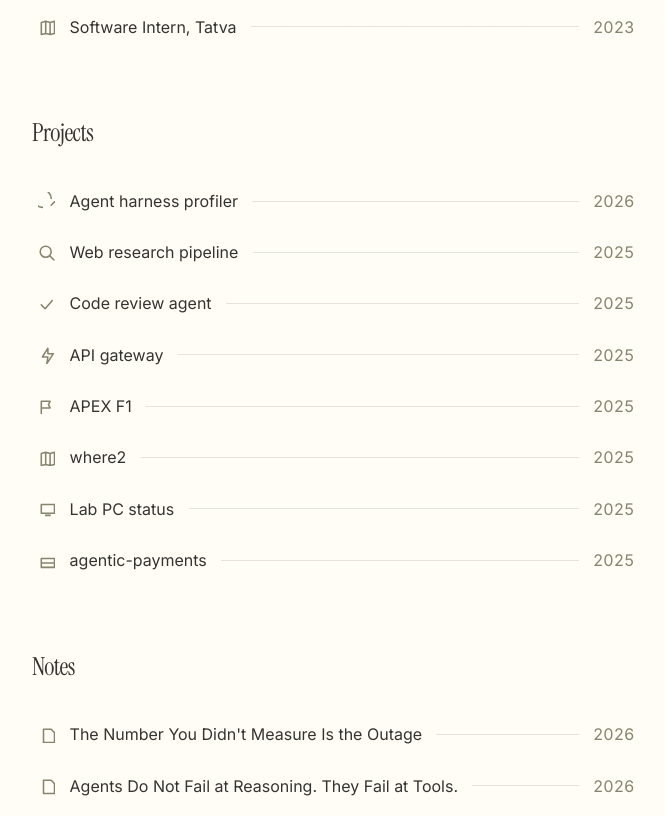
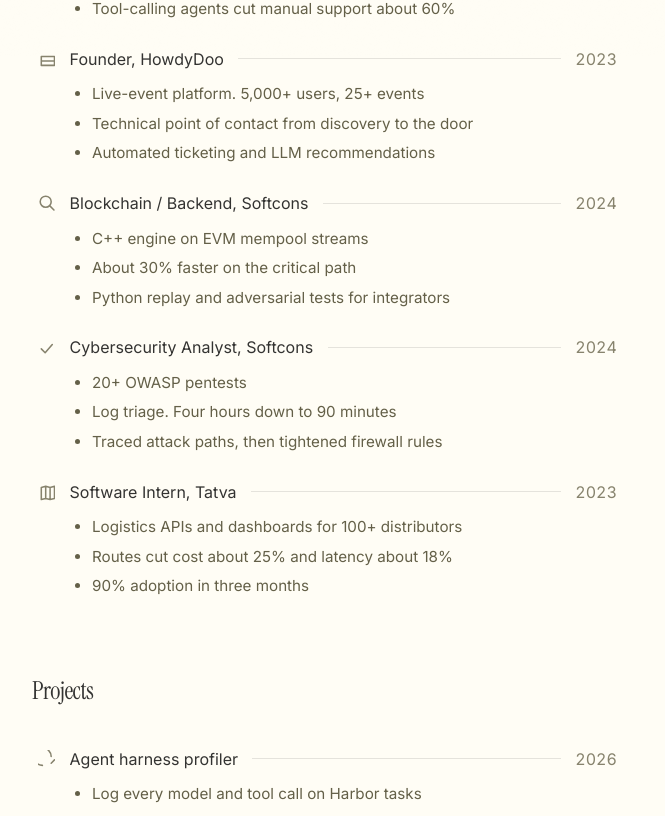
Before and after one commit to bsashank2710/sashank-portfolio, a React (Vite) app: page / in a window 1280 px wide. Shown: the part 744-1560 px from the top of the page, without its empty margins (304-969 px from the left). Built offline with nearby package versions, Linux system fonts and the light colour scheme.

Commit message:
Open film reviews as cards, lift the hovered poster, and show work points on home.

```diff
--- a/src/App.tsx
+++ b/src/App.tsx
@@ -1,5 +1,5 @@
 import { useEffect, useState } from 'react'
-import { EXPERIENCE, EXPERIENCE_INDEX, PROJECT_DETAILS, PROJECTS } from './data/work'
+import { EXPERIENCE, PROJECTS, type WorkItem } from './data/work'
 import { CURRENTLY_READING, LIBRARY } from './data/library'
 import { WRITINGS, getWriting } from './data/writings'
 import { ROTATION } from './data/rotation'
@@ -42,6 +42,25 @@ function Layout({ children }: { children: React.ReactNode }) {
   )
 }
 
+function Row({
+  icon,
+  name,
+  year,
+}: {
+  icon: string
+  name: string
+  year: string
+}) {
+  return (
+    <>
+      <TinyIcon name={icon} />
+      <span className="post-title">{name}</span>
+      <span className="post-separator" />
+      <span className="post-year">{year}</span>
+    </>
+  )
+}
+
 function Leader({
   icon,
   name,
@@ -53,29 +72,41 @@ function Leader({
   year: string
   to?: string
 }) {
-  const inner = (
-    <>
-      <TinyIcon name={icon} />
-      <span className="post-title">{name}</span>
-      <span className="post-separator" />
-      <span className="post-year">{year}</span>
-    </>
-  )
   return (
     <li className="post-item">
       {to ? (
         <a className="post-link" href={to}>
-          {inner}
+          <Row icon={icon} name={name} year={year} />
         </a>
       ) : (
-        <div className="post-link">{inner}</div>
+        <div className="post-link">
+          <Row icon={icon} name={name} year={year} />
+        </div>
       )}
+    </li>
+  )
+}
+
+function PointRow({ item }: { item: WorkItem }) {
+  return (
+    <li className="post-item is-open">
+      <div className="post-link">
+        <Row icon={item.icon} name={item.name} year={item.year} />
+      </div>
+      <div className="point-card">
+        <ul>
+          {item.points.map((point) => (
+            <li key={point}>{point}</li>
+          ))}
+        </ul>
+      </div>
     </li>
   )
 }
 
 function Fan() {
   const [open, setOpen] = useState<string | null>(null)
+  const [hot, setHot] = useState<string | null>(null)
   const active = ROTATION.find((item) => item.id === open)
 
   return (
@@ -84,8 +115,12 @@ function Fan() {
         {ROTATION.map((item) => (
           <button
             key={item.id}
-            className={`cover${open === item.id ? ' is-on' : ''}`}
-            onClick={() => setOpen(item.id)}
+            className={`cover${open === item.id ? ' is-on' : ''}${hot === item.id ? ' is-hot' : ''}`}
+            onMouseEnter={() => setHot(item.id)}
+            onMouseLeave={() => setHot(null)}
+            onFocus={() => setHot(item.id)}
+            onBlur={() => setHot(null)}
+            onClick={() => setOpen((current) => (current === item.id ? null : item.id))}
             type="button"
           >
             <img src={item.poster} alt={item.title} />
@@ -93,17 +128,23 @@ function Fan() {
         ))}
       </div>
       {active && (
-        <div className="picked">
+        <article className="flick-card">
           <img className="picked-cover" src={active.poster} alt="" />
-          <div className="picked-copy">
+          <div className="flick-copy">
             <h3>{active.title}</h3>
-            <p>{active.year}</p>
-            <p>{active.blurb}</p>
+            <p className="flick-meta">
+              {active.year} · {active.director}
+            </p>
+            <div className="flick-review">
+              {active.review.split(/\n\n+/).map((p) => (
+                <p key={p.slice(0, 40)}>{p}</p>
+              ))}
+            </div>
             <button type="button" onClick={() => setOpen(null)}>
               Close
             </button>
           </div>
-        </div>
+        </article>
       )}
     </div>
   )
@@ -160,8 +201,8 @@ function Home() {
       <section>
         <h2>Work</h2>
         <ul className="post-list">
-          {EXPERIENCE_INDEX.map((item) => (
-            <Leader key={item.name} icon={item.icon} name={item.name} year={item.year} />
+          {EXPERIENCE.map((item) => (
+            <PointRow key={item.name} item={item} />
           ))}
         </ul>
       </section>
@@ -170,7 +211,7 @@ function Home() {
         <h2>Projects</h2>
         <ul className="post-list">
           {PROJECTS.map((item) => (
-            <Leader key={item.name} icon={item.icon} name={item.name} year={item.year} />
+            <PointRow key={item.name} item={item} />
           ))}
         </ul>
       </section>
@@ -203,10 +244,11 @@ function Home() {
   )
 }
 
-function WorkItemRow({ item }: { item: (typeof EXPERIENCE)[number] }) {
+function WorkItemRow({ item }: { item: WorkItem }) {
   return (
     <li className="work-item">
       <h3>{item.name}</h3>
+      <p className="work-year">{item.year}</p>
       <ul>
         {item.points.map((point) => (
           <li key={point}>{point}</li>
@@ -224,7 +266,7 @@ function Work() {
       </a>
       <header>
         <h1>Work</h1>
-        <p className="lede">Jobs in one list. Projects in the other.</p>
+        <p className="lede">Jobs in one list. Projects in the other. Three points each.</p>
       </header>
       <section>
         <h2>Experience</h2>
@@ -237,7 +279,7 @@ function Work() {
       <section>
         <h2>Projects</h2>
         <ul className="work-list">
-          {PROJECT_DETAILS.map((item) => (
+          {PROJECTS.map((item) => (
             <WorkItemRow key={item.name} item={item} />
           ))}
         </ul>
--- a/src/data/work.ts
+++ b/src/data/work.ts
@@ -1,37 +1,15 @@
-export interface IndexItem {
+export interface WorkItem {
   name: string
   year: string
   icon: string
-}
-
-export interface WorkItem {
-  name: string
   points: [string, string, string]
 }
 
-export const EXPERIENCE_INDEX: IndexItem[] = [
-  { name: 'Graduate Assistant, NYU', year: '2025', icon: 'monitor' },
-  { name: 'SDE Intern, ODStudio', year: '2025', icon: 'bolt' },
-  { name: 'Founder, HowdyDoo', year: '2023', icon: 'ticket' },
-  { name: 'Blockchain / Backend, Softcons', year: '2024', icon: 'search' },
-  { name: 'Cybersecurity Analyst, Softcons', year: '2024', icon: 'check' },
-  { name: 'Software Intern, Tatva', year: '2023', icon: 'map' },
-]
-
-export const PROJECTS: IndexItem[] = [
-  { name: 'Agent harness profiler', year: '2026', icon: 'gauge' },
-  { name: 'Web research pipeline', year: '2025', icon: 'search' },
-  { name: 'Code review agent', year: '2025', icon: 'check' },
-  { name: 'API gateway', year: '2025', icon: 'bolt' },
-  { name: 'APEX F1', year: '2025', icon: 'flag' },
-  { name: 'where2', year: '2025', icon: 'map' },
-  { name: 'Lab PC status', year: '2025', icon: 'monitor' },
-  { name: 'agentic-payments', year: '2025', icon: 'ticket' },
-]
-
 export const EXPERIENCE: WorkItem[] = [
   {
-    name: 'NYU, Graduate Assistant',
+    name: 'Graduate Assistant, NYU',
+    year: '2025',
+    icon: 'monitor',
     points: [
       'Linux labs for 120+ students',
       'Python autograders. Grading time cut in half',
@@ -39,7 +17,9 @@ export const EXPERIENCE: WorkItem[] = [
     ],
   },
   {
-    name: 'ODStudio, SDE Intern',
+    name: 'SDE Intern, ODStudio',
+    year: '2025',
+    icon: 'bolt',
     points: [
       'Partner APIs with retries, backoff, and rate limits',
       '10K+ events a day at 99.9% uptime',
@@ -47,7 +27,9 @@ export const EXPERIENCE: WorkItem[] = [
     ],
   },
   {
-    name: 'HowdyDoo, Founder',
+    name: 'Founder, HowdyDoo',
+    year: '2023',
+    icon: 'ticket',
     points: [
       'Live-event platform. 5,000+ users, 25+ events',
       'Technical point of contact from discovery to the door',
@@ -55,7 +37,9 @@ export const EXPERIENCE: WorkItem[] = [
     ],
   },
   {
-    name: 'Softcons, Blockchain / Backend',
+    name: 'Blockchain / Backend, Softcons',
+    year: '2024',
+    icon: 'search',
     points: [
       'C++ engine on EVM mempool streams',
       'About 30% faster on the critical path',
@@ -63,7 +47,9 @@ export const EXPERIENCE: WorkItem[] = [
     ],
   },
   {
-    name: 'Softcons, Cybersecurity Analyst',
+    name: 'Cybersecurity Analyst, Softcons',
+    year: '2024',
+    icon: 'check',
     points: [
       '20+ OWASP pentests',
       'Log triage. Four hours down to 90 minutes',
@@ -71,7 +57,9 @@ export const EXPERIENCE: WorkItem[] = [
     ],
   },
   {
-    name: 'Tatva Enterprises, Software Intern',
+    name: 'Software Intern, Tatva',
+    year: '2023',
+    icon: 'map',
     points: [
       'Logistics APIs and dashboards for 100+ distributors',
       'Routes cut cost about 25% and latency about 18%',
@@ -80,9 +68,11 @@ export const EXPERIENCE: WorkItem[] = [
   },
 ]
 
-export const PROJECT_DETAILS: WorkItem[] = [
+export const PROJECTS: WorkItem[] = [
   {
-    name: 'Coding Agent Harness Profiler',
+    name: 'Agent harness profiler',
+    year: '2026',
+    icon: 'gauge',
     points: [
       'Log every model and tool call on Harbor tasks',
       'Measure TTFT, ITL, and throughput',
@@ -90,7 +80,9 @@ export const PROJECT_DETAILS: WorkItem[] = [
     ],
   },
   {
-    name: 'Agentic Web Research Pipeline',
+    name: 'Web research pipeline',
+    year: '2025',
+    icon: 'search',
     points: [
       'Plan queries, fetch with Playwright, return valid JSON',
       'Held-out accuracy above 90% with retries and citation checks',
@@ -98,7 +90,9 @@ export const PROJECT_DETAILS: WorkItem[] = [
     ],
   },
   {
-    name: 'LLM Code Review Agent',
+    name: 'Code review agent',
+    year: '2025',
+    icon: 'check',
     points: [
       'Static analysis plus a tool-using LLM on pull requests',
       'Automate about 70% of routine comments',
@@ -106,7 +100,9 @@ export const PROJECT_DETAILS: WorkItem[] = [
     ],
   },
   {
-    name: 'High-Throughput API Gateway',
+    name: 'API gateway',
+    year: '2025',
+    icon: 'bolt',
     points: [
       'Go, Redis, Kubernetes. JWT and per-tenant rate limits',
       '10K+ RPS at 99.9% uptime',
@@ -115,6 +111,8 @@ export const PROJECT_DETAILS: WorkItem[] = [
   },
   {
     name: 'APEX F1',
+    year: '2025',
+    icon: 'flag',
     points: [
       'Expo app and FastAPI backend for Formula 1',
       'OpenF1, Ergast, and FastF1 data',
@@ -123,6 +121,8 @@ export const PROJECT_DETAILS: WorkItem[] = [
   },
   {
     name: 'where2',
+    year: '2025',
+    icon: 'map',
     points: [
       'Live heatmap of Charleston nightlife',
       'See how busy a spot is before you walk in',
@@ -130,7 +130,9 @@ export const PROJECT_DETAILS: WorkItem[] = [
     ],
   },
   {
-    name: 'NYU Lab PC Status',
+    name: 'Lab PC status',
+    year: '2025',
+    icon: 'monitor',
     points: [
       'Real-time health for lab machines',
       'Uptime, load, and failure signals',
@@ -139,6 +141,8 @@ export const PROJECT_DETAILS: WorkItem[] = [
   },
   {
     name: 'agentic-payments',
+    year: '2025',
+    icon: 'ticket',
     points: [
       'Cross-chain payment analytics',
       'Hedera Agent Kit and Base',
--- a/src/styles.css
+++ b/src/styles.css
@@ -225,14 +225,33 @@ h2 {
   display: flex;
   align-items: center;
   gap: 0.9rem;
+  width: 100%;
   margin: 0 -0.55rem;
   padding: 0.78rem 0.9rem;
   border-radius: 0.5rem;
+  text-align: left;
 }
 
-.post-link:hover {
+a.post-link:hover,
+button.post-link:hover {
   background: var(--color-bg-secondary);
   box-shadow: var(--shadow);
+}
+
+.point-card {
+  margin: -0.2rem 0 0.55rem;
+  padding: 0 0.9rem 0.2rem 2.7rem;
+}
+
+.point-card ul {
+  padding-left: 1.05rem;
+  list-style: disc;
+  color: var(--color-text-secondary);
+  font-size: 0.95rem;
+}
+
+.point-card li + li {
+  margin-top: 0.28rem;
 }
 
 .tiny {
@@ -270,22 +289,24 @@ h2 {
 
 .fan {
   position: relative;
-  height: 19rem;
+  height: 21rem;
   display: flex;
   justify-content: center;
   align-items: flex-end;
+  overflow: visible;
 }
 
 .cover {
   position: absolute;
+  z-index: 1;
   width: 8rem;
   height: 12rem;
   padding: 0;
   overflow: hidden;
   border-radius: 0.18rem;
   box-shadow: 0 10px 22px rgba(40, 30, 20, 0.2);
-  transform-origin: 50% 120%;
-  transition: transform 0.45s ease;
+  transform-origin: 50% 110%;
+  transition: transform 0.28s ease, z-index 0s, filter 0.28s ease;
 }
 
 .cover img,
@@ -315,57 +336,88 @@ h2 {
   transform: translateX(6.4rem) rotate(23deg);
 }
 
-.fan:hover .cover:nth-child(1) {
-  transform: translateX(-10.4rem) rotate(-30deg);
+.cover:nth-child(1):hover,
+.cover:nth-child(1).is-hot,
+.cover:nth-child(1).is-on {
+  z-index: 10;
+  transform: translateX(-8.2rem) translateY(-1.7rem) rotate(-8deg) scale(1.14);
 }
-.fan:hover .cover:nth-child(2) {
-  transform: translateX(-6.5rem) rotate(-18deg);
+.cover:nth-child(2):hover,
+.cover:nth-child(2).is-hot,
+.cover:nth-child(2).is-on {
+  z-index: 10;
+  transform: translateX(-5.1rem) translateY(-1.7rem) rotate(-5deg) scale(1.14);
 }
-.fan:hover .cover:nth-child(3) {
-  transform: translateX(-2.8rem) rotate(-7deg);
+.cover:nth-child(3):hover,
+.cover:nth-child(3).is-hot,
+.cover:nth-child(3).is-on {
+  z-index: 10;
+  transform: translateX(-2.2rem) translateY(-1.7rem) rotate(-2deg) scale(1.14);
 }
-.fan:hover .cover:nth-child(4) {
-  transform: translateX(0.8rem) translateY(-0.45rem) rotate(3deg);
+.cover:nth-child(4):hover,
+.cover:nth-child(4).is-hot,
+.cover:nth-child(4).is-on {
+  z-index: 10;
+  transform: translateX(0.6rem) translateY(-1.7rem) rotate(1deg) scale(1.14);
 }
-.fan:hover .cover:nth-child(5) {
-  transform: translateX(4.2rem) rotate(15deg);
+.cover:nth-child(5):hover,
+.cover:nth-child(5).is-hot,
+.cover:nth-child(5).is-on {
+  z-index: 10;
+  transform: translateX(3.4rem) translateY(-1.7rem) rotate(5deg) scale(1.14);
 }
-.fan:hover .cover:nth-child(6) {
-  transform: translateX(7.8rem) rotate(27deg);
+.cover:nth-child(6):hover,
+.cover:nth-child(6).is-hot,
+.cover:nth-child(6).is-on {
+  z-index: 10;
+  transform: translateX(6.4rem) translateY(-1.7rem) rotate(8deg) scale(1.14);
 }
 
-.cover.is-on {
-  z-index: 5;
-}
-
-.picked {
+.flick-card {
   display: grid;
-  grid-template-columns: 8rem 1fr;
-  gap: 1.2rem;
-  margin-top: 1.6rem;
-  align-items: center;
+  grid-template-columns: 9.4rem 1fr;
+  gap: 1.35rem;
+  margin-top: 1.5rem;
+  padding: 1.15rem 1.2rem 1.25rem;
+  align-items: start;
+  background: var(--color-bg-secondary);
+  border-radius: 0.7rem;
+  box-shadow: var(--shadow);
 }
 
 .picked-cover {
-  height: 12rem;
+  width: 9.4rem;
+  height: 14.1rem;
   border-radius: 0.18rem;
   box-shadow: 0 12px 28px rgba(40, 30, 20, 0.18);
 }
 
-.picked-copy h3 {
+.flick-copy h3 {
   font-family: var(--serif);
-  font-size: 1.2rem;
+  font-size: 1.45rem;
   font-weight: 400;
   color: var(--color-text);
 }
 
-.picked-copy p {
-  margin-top: 0.35rem;
-  color: var(--color-text-secondary);
+.flick-meta {
+  margin-top: 0.2rem;
+  color: var(--color-text-tertiary);
 }
 
-.picked-copy button {
-  margin-top: 0.6rem;
+.flick-review {
+  margin-top: 0.85rem;
+  font-family: var(--serif);
+  font-size: 1.08rem;
+  line-height: 1.55;
+  color: var(--color-text);
+}
+
+.flick-review p + p {
+  margin-top: 0.85em;
+}
+
+.flick-copy > button {
+  margin-top: 0.95rem;
   color: var(--color-text-tertiary);
 }
 
@@ -526,6 +578,12 @@ h2 {
   color: var(--color-text);
 }
 
+.work-year {
+  margin-top: 0.1rem;
+  color: var(--color-text-tertiary);
+  font-variant-numeric: tabular-nums;
+}
+
 .work-item ul {
   margin-top: 0.35rem;
   padding-left: 1.1rem;
@@ -566,8 +624,13 @@ h2 {
     align-items: flex-start;
   }
 
-  .picked {
+  .flick-card {
     grid-template-columns: 1fr;
+  }
+
+  .picked-cover {
+    width: 8rem;
+    height: 12rem;
   }
 
   .deck {
```
Also changed, not shown: src/data/rotation.ts (+38 -7 lines).
